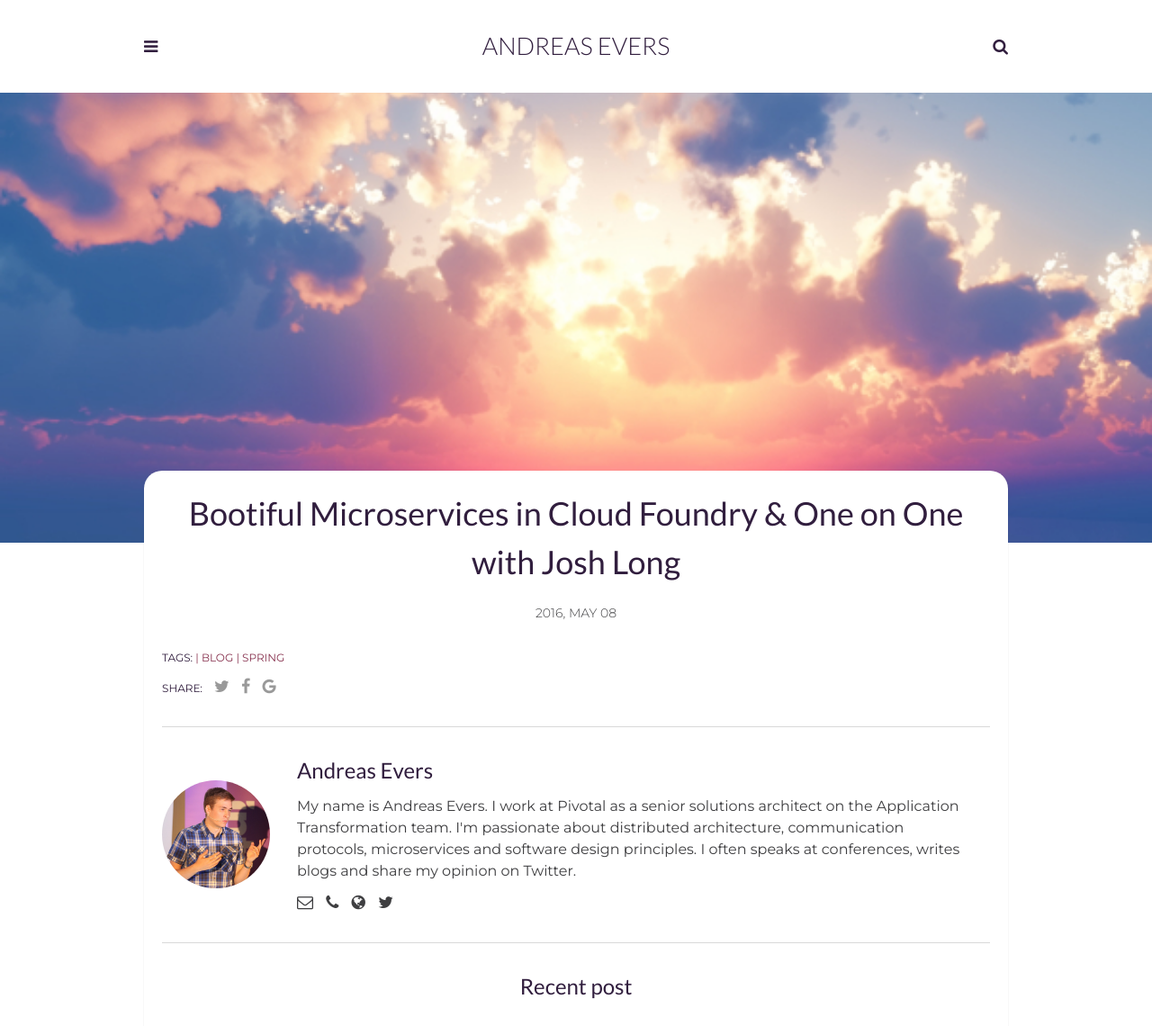
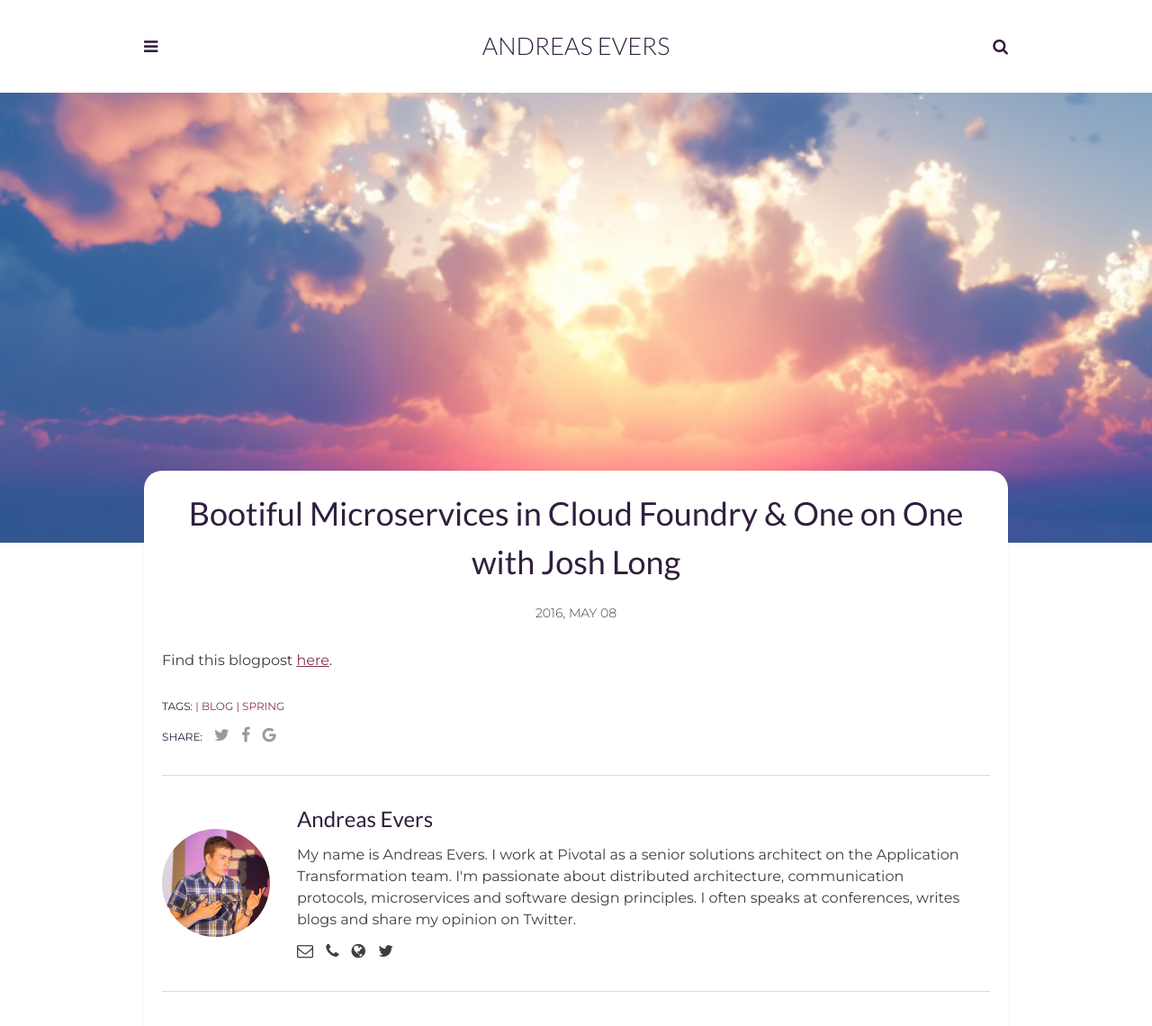
Before and after one commit to andreasevers/andreasevers.github.io, a Jekyll site: the page built from _posts/2015-05-08-bootiful-microservices-in-cloud-foundry-&-one-on-one-with-josh-long.markdown, in a window 1280 px wide, cut to the strip 0-1140 px from the top of the page. Shown: the whole strip at 90% size. Built offline with Jekyll 4.4.1, drawn with Linux system fonts in a browser that asks for light colours; comment, search, counter and statistics services are not loaded.

Commit message:
Update 2015-05-08-bootiful-microservices-in-cloud-foundry-&-one-on-one-with-josh-long.markdown

```diff
--- a/_posts/2015-05-08-bootiful-microservices-in-cloud-foundry-&-one-on-one-with-josh-long.markdown
+++ b/_posts/2015-05-08-bootiful-microservices-in-cloud-foundry-&-one-on-one-with-josh-long.markdown
@@ -10,3 +10,5 @@
 external_url: https://ordina-jworks.github.io/spring/2015/05/08/SpringIO15-Microservices.html
 external_site: ordina-jworks
 ---
+
+Find this blogpost [here](https://ordina-jworks.github.io/spring/2015/05/08/SpringIO15-Microservices.html).
```
